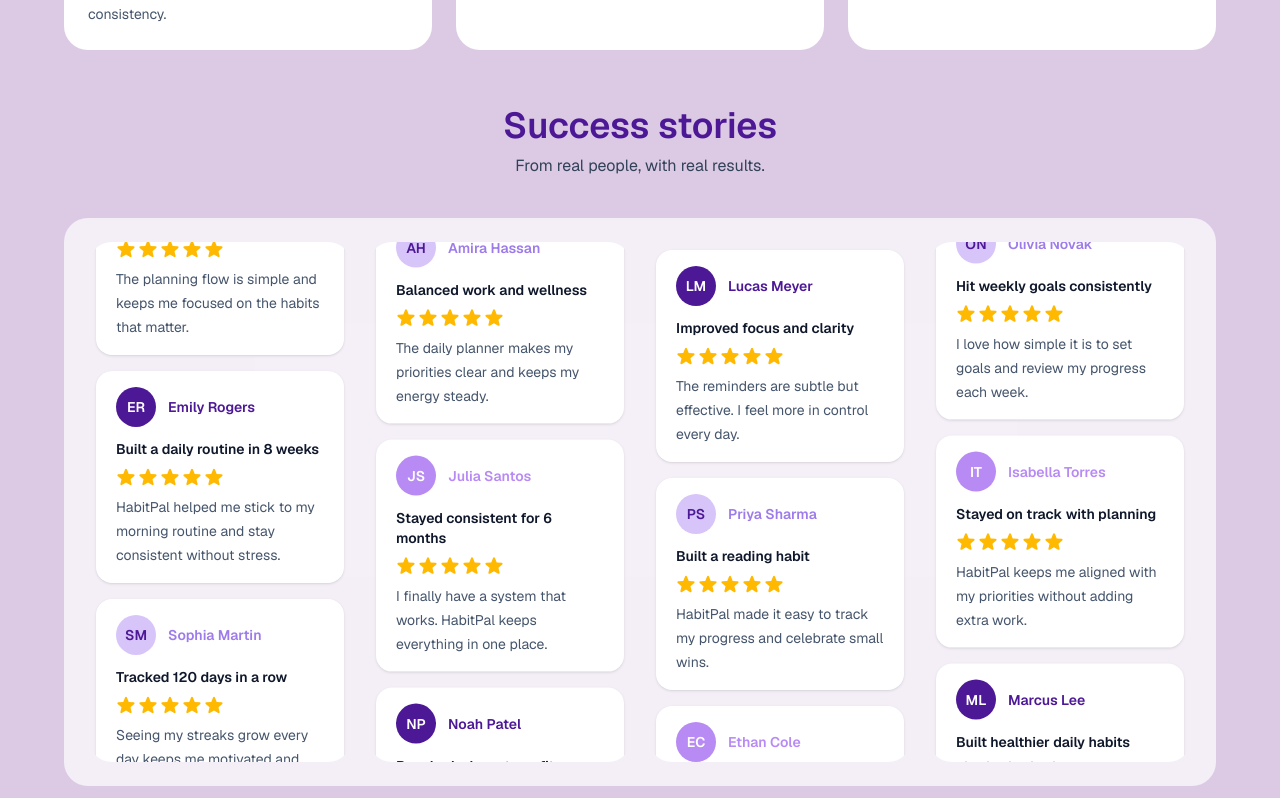
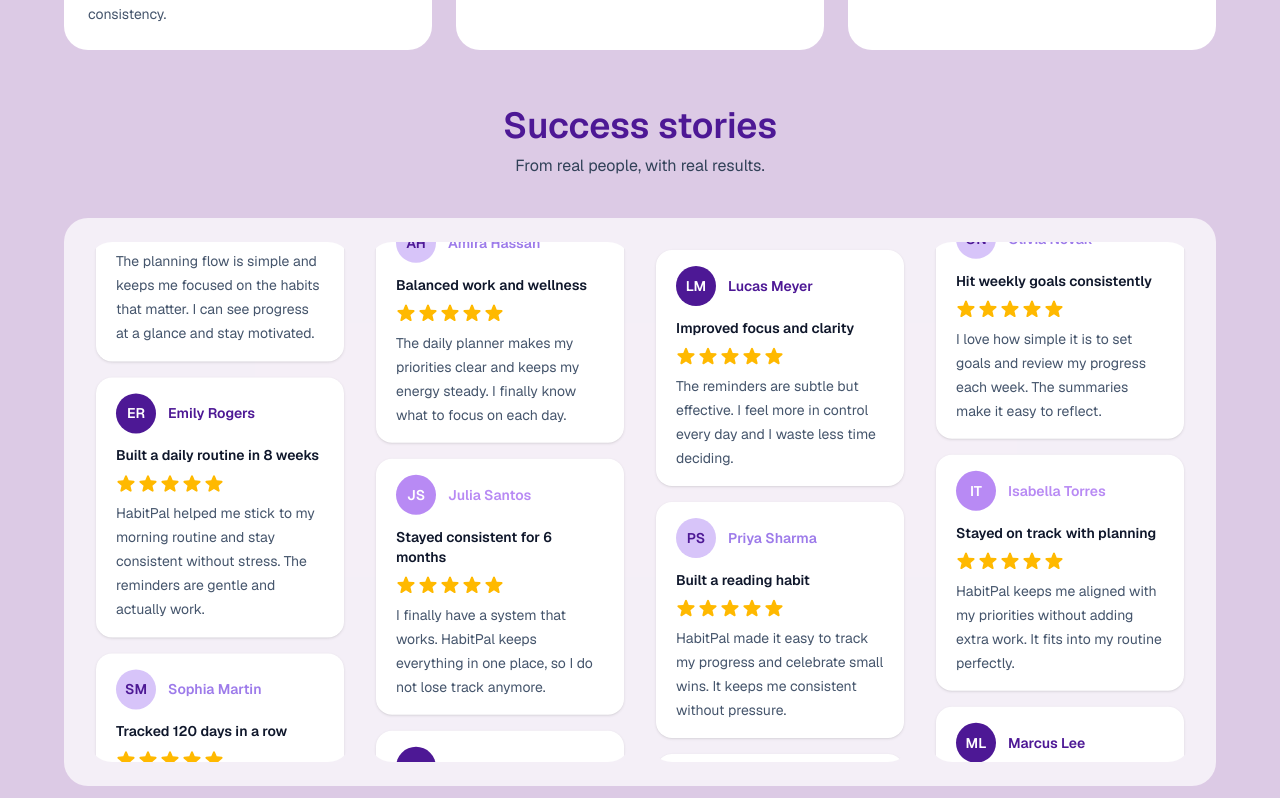
Before and after one commit to I2S9/HabitPal, a Next.js app: page / in a window 1280 px wide. Shown: the part 1202-2000 px from the top of the page. Built offline with nearby package versions, Linux system fonts and the light colour scheme.

Commit message:
Update testimonials quotes on home page for enhanced user engagement and motivation

```diff
--- a/src/app/page.tsx
+++ b/src/app/page.tsx
@@ -13,7 +13,7 @@
         accent: "light",
         result: "Completed 4 goals this quarter",
         quote:
-          "The planning flow is simple and keeps me focused on the habits that matter.",
+          "The planning flow is simple and keeps me focused on the habits that matter. I can see progress at a glance and stay motivated.",
       },
       {
         name: "Emily Rogers",
@@ -21,7 +21,7 @@
         accent: "dark",
         result: "Built a daily routine in 8 weeks",
         quote:
-          "HabitPal helped me stick to my morning routine and stay consistent without stress.",
+          "HabitPal helped me stick to my morning routine and stay consistent without stress. The reminders are gentle and actually work.",
       },
       {
         name: "Sophia Martin",
@@ -29,7 +29,7 @@
         accent: "lighter",
         result: "Tracked 120 days in a row",
         quote:
-          "Seeing my streaks grow every day keeps me motivated and proud of my progress.",
+          "Seeing my streaks grow every day keeps me motivated and proud of my progress. It feels rewarding to check in daily.",
       },
     ],
     [
@@ -39,7 +39,7 @@
         accent: "dark",
         result: "Reached a long-term fitness goal",
         quote:
-          "Small check-ins and progress charts make long goals feel achievable.",
+          "Small check-ins and progress charts make long goals feel achievable. It breaks everything into steps I can handle.",
       },
       {
         name: "Amira Hassan",
@@ -47,7 +47,7 @@
         accent: "lighter",
         result: "Balanced work and wellness",
         quote:
-          "The daily planner makes my priorities clear and keeps my energy steady.",
+          "The daily planner makes my priorities clear and keeps my energy steady. I finally know what to focus on each day.",
       },
       {
         name: "Julia Santos",
@@ -55,7 +55,7 @@
         accent: "light",
         result: "Stayed consistent for 6 months",
         quote:
-          "I finally have a system that works. HabitPal keeps everything in one place.",
+          "I finally have a system that works. HabitPal keeps everything in one place, so I do not lose track anymore.",
       },
     ],
     [
@@ -65,7 +65,7 @@
         accent: "dark",
         result: "Improved focus and clarity",
         quote:
-          "The reminders are subtle but effective. I feel more in control every day.",
+          "The reminders are subtle but effective. I feel more in control every day and I waste less time deciding.",
       },
       {
         name: "Priya Sharma",
@@ -73,7 +73,7 @@
         accent: "lighter",
         result: "Built a reading habit",
         quote:
-          "HabitPal made it easy to track my progress and celebrate small wins.",
+          "HabitPal made it easy to track my progress and celebrate small wins. It keeps me consistent without pressure.",
       },
       {
         name: "Ethan Cole",
@@ -81,7 +81,7 @@
         accent: "light",
         result: "Completed 30 days of journaling",
         quote:
-          "The layout is clean and helps me stay consistent without feeling overwhelmed.",
+          "The layout is clean and helps me stay consistent without feeling overwhelmed. I actually look forward to checking in.",
       },
     ],
     [
@@ -91,7 +91,7 @@
         accent: "dark",
         result: "Built healthier daily habits",
         quote:
-          "The tracking is smooth and I can see my momentum building over time.",
+          "The tracking is smooth and I can see my momentum building over time. It makes me want to keep going.",
       },
       {
         name: "Olivia Novak",
@@ -99,7 +99,7 @@
         accent: "lighter",
         result: "Hit weekly goals consistently",
         quote:
-          "I love how simple it is to set goals and review my progress each week.",
+          "I love how simple it is to set goals and review my progress each week. The summaries make it easy to reflect.",
       },
       {
         name: "Isabella Torres",
@@ -107,7 +107,7 @@
         accent: "light",
         result: "Stayed on track with planning",
         quote:
-          "HabitPal keeps me aligned with my priorities without adding extra work.",
+          "HabitPal keeps me aligned with my priorities without adding extra work. It fits into my routine perfectly.",
       },
     ],
   ];
@@ -494,8 +494,8 @@
                       </div>
                       <p className="mt-2 text-sm leading-6 text-slate-600">
                         {testimonial.quote}
-                      </p>
-                    </div>
+          </p>
+        </div>
                   ))}
                 </div>
               </div>
```
